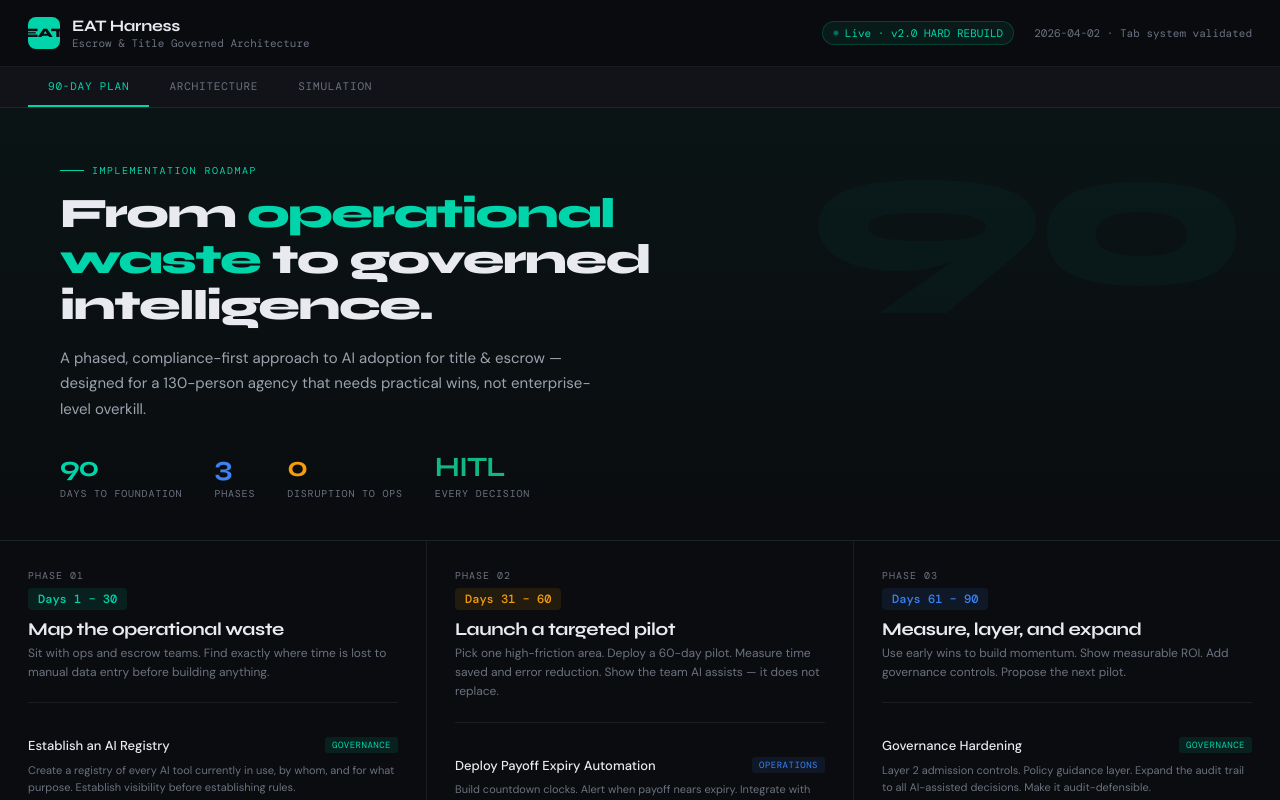
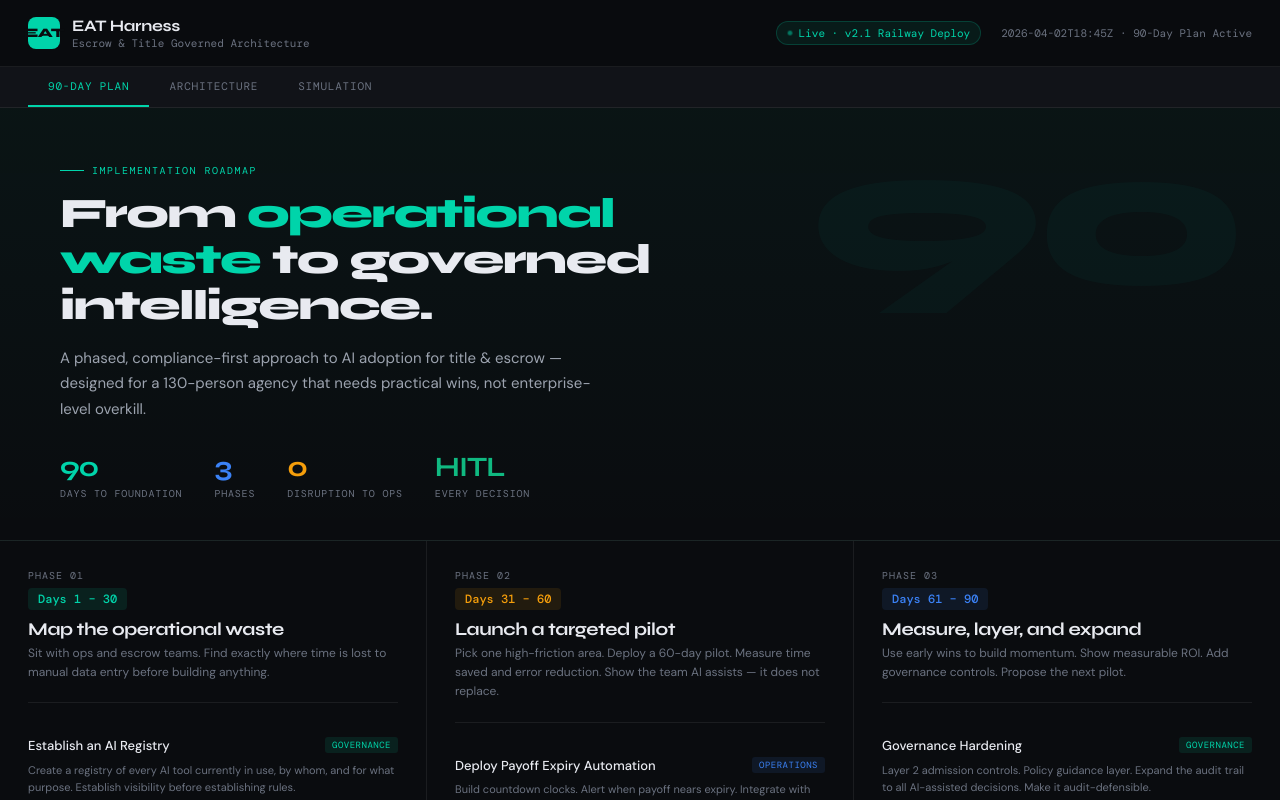
Before and after one commit to GP1008/EAT-Harness, a website: page index.html in a window 1280 px wide. Shown: the top 800 px of the page. Drawn offline with nearby package versions, Linux system fonts and the light colour scheme.

Commit message:
chore: v2.1 Railway rebuild trigger - 90-Day Plan confirmed on main

```diff
--- a/index.html
+++ b/index.html
@@ -50,8 +50,8 @@
     </div>
   </div>
   <div class="header-meta">
-    <div class="live-badge"><div class="live-dot"></div>Live · v2.0 HARD REBUILD</div>
-    <div class="case-id">2026-04-02 · Tab system validated</div>
+    <div class="live-badge"><div class="live-dot"></div>Live · v2.1 Railway Deploy</div>
+    <div class="case-id">2026-04-02T18:45Z · 90-Day Plan Active</div>
   </div>
 </header>
 <!-- TABS -->
```
